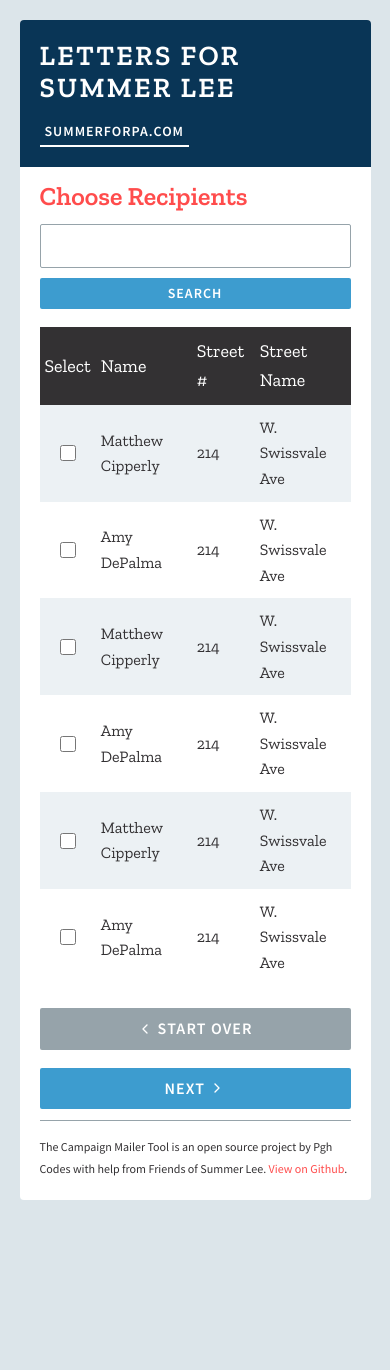
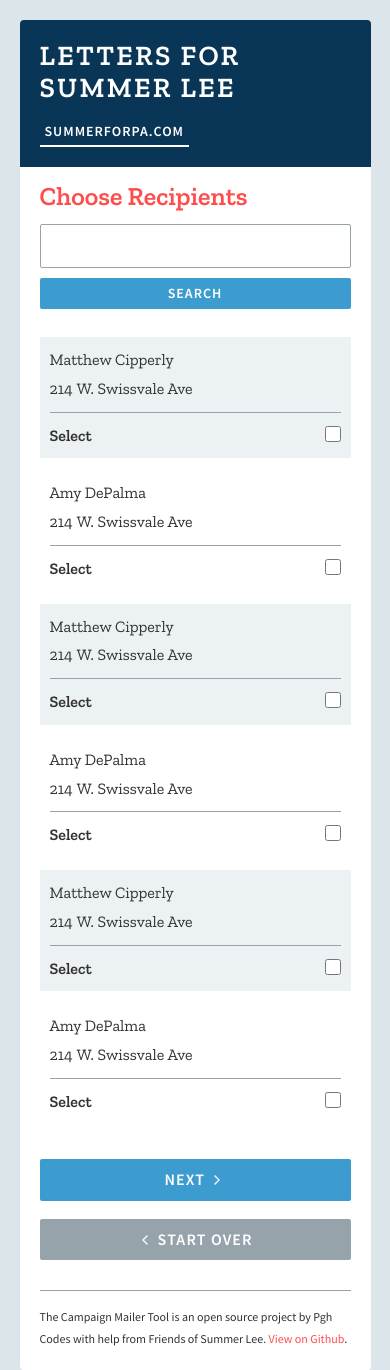
Before and after one commit to pgh-codes/campaign-mailing-tool, a Jekyll site: the page built from step-2.md, in a window 390 px wide. Built offline with Jekyll 4.4.1, drawn with Linux system fonts in a browser that asks for light colours; nearby versions of some CDN libraries; before the commit the page ends 1200 px from its top, so only the background shows below that.

Commit message:
Added mobile table styling, plus ui for selecting a recipient

```diff
--- a/assets/css/site.css
+++ b/assets/css/site.css
@@ -485,6 +485,11 @@
 }
 table {
   width: 100%;
+  margin-top: 10px;
+}
+table tr {
+  transition: background-color 0.2s;
+  border-bottom: 1px solid #ffffff;
 }
 table td {
   padding: 10px 5px;
@@ -508,8 +513,57 @@
 table tbody td input[type=checkbox] {
   margin: 0 auto;
 }
+table tbody td.mobile-only {
+  display: none;
+}
 table tbody > tr:nth-of-type(odd) {
   background-color: #ecf1f4;
+}
+table tbody > tr.selected {
+  background-color: #b1f7b6 !important;
+}
+@media (max-width: 575px) {
+  table tr {
+    padding: 10px;
+  }
+  table td {
+    padding: 0;
+    display: block;
+  }
+  table td:before {
+    content: attr(data-label);
+    float: left;
+    font-weight: bold;
+  }
+  table td.name {
+    display: block;
+  }
+  table td.street-num,
+  table td.street-name {
+    padding: 0;
+    display: inline;
+  }
+  table td.select {
+    margin-top: 10px;
+    padding-top: 10px;
+    border-top: 1px solid #96A3AA;
+  }
+  table td.select input[type=checkbox] {
+    float: right;
+  }
+  table td.desktop-only {
+    display: none;
+  }
+  table td.mobile-only {
+    display: block !important;
+  }
+  table thead {
+    display: none;
+  }
+  table tbody tr {
+    display: block;
+    margin-bottom: .625em;
+  }
 }
 .btn,
 button {
--- a/assets/css/vars-mixins.less
+++ b/assets/css/vars-mixins.less
@@ -5,6 +5,7 @@
 // ===============================================================
 
 // Breakpoints
+@small-max: ~"(max-width: 575px)";
 @small: ~"(min-width: 576px)"; // Small devices (landscape phones, 576px and up)
 @medium: ~"(min-width: 768px)"; // Medium devices (tablets, 768px and up)
 @large: ~"(min-width: 1200px)"; // Large devices (desktops, 992px and up)
@@ -28,6 +29,8 @@
 @error:         #ff0000;
 @error-light:   #ffe6e6;
 @error-dark:    darken(@error, 10%);
+
+@valid:         #b1f7b6;
 
 // Typography
 @base-font-size: 16;
--- a/step-2.md
+++ b/step-2.md
@@ -36,61 +36,74 @@
 
             <tbody>
                 <tr>
-                    <td><input type="checkbox" value="includeRecipient" /></td>
-                    <td>Matthew Cipperly</td>
-                    <td>214</td>
-                    <td>W. Swissvale Ave</td>
+                    <td class="desktop-only"><input type="checkbox"  value="includeRecipient" name="includeRecipient" /></td>
+                    <td class="name">Matthew Cipperly</td>
+                    <td class="street-num">214</td>
+                    <td class="street-name">W. Swissvale Ave</td>
+                    <td data-label="Select" class="mobile-only select"><input type="checkbox"  value="includeRecipient" name="includeRecipient" /></td>
+                    <td class="mobile-only clearfix"></td>
                 </tr>
 
                 <tr>
-                    <td><input type="checkbox" value="includeRecipient" /></td>
-                    <td>Amy DePalma</td>
-                    <td>214</td>
-                    <td>W. Swissvale Ave</td>
+                    <td class="desktop-only"><input type="checkbox"  value="includeRecipient" name="includeRecipient" /></td>
+                    <td class="name">Amy DePalma</td>
+                    <td class="street-num">214</td>
+                    <td class="street-name">W. Swissvale Ave</td>
+                    <td data-label="Select" class="mobile-only select"><input type="checkbox"  value="includeRecipient" name="includeRecipient" /></td>
+                    <td class="mobile-only clearfix"></td>
                 </tr>
 
                 <tr>
-                    <td><input type="checkbox" value="includeRecipient" /></td>
-                    <td>Matthew Cipperly</td>
-                    <td>214</td>
-                    <td>W. Swissvale Ave</td>
+                    <td class="desktop-only"><input type="checkbox"  value="includeRecipient" name="includeRecipient" /></td>
+                    <td class="name">Matthew Cipperly</td>
+                    <td class="street-num">214</td>
+                    <td class="street-name">W. Swissvale Ave</td>
+                    <td data-label="Select" class="mobile-only select"><input type="checkbox"  value="includeRecipient" name="includeRecipient" /></td>
+                    <td class="mobile-only clearfix"></td>
                 </tr>
 
                 <tr>
-                    <td><input type="checkbox" value="includeRecipient" /></td>
-                    <td>Amy DePalma</td>
-                    <td>214</td>
-                    <td>W. Swissvale Ave</td>
+                    <td class="desktop-only"><input type="checkbox"  value="includeRecipient" name="includeRecipient" /></td>
+                    <td class="name">Amy DePalma</td>
+                    <td class="street-num">214</td>
+                    <td class="street-name">W. Swissvale Ave</td>
+                    <td data-label="Select" class="mobile-only select"><input type="checkbox"  value="includeRecipient" name="includeRecipient" /></td>
+                    <td class="mobile-only clearfix"></td>
                 </tr>
 
                 <tr>
-                    <td><input type="checkbox" value="includeRecipient" /></td>
-                    <td>Matthew Cipperly</td>
-                    <td>214</td>
-                    <td>W. Swissvale Ave</td>
+                    <td class="desktop-only"><input type="checkbox"  value="includeRecipient" name="includeRecipient" /></td>
+                    <td class="name">Matthew Cipperly</td>
+                    <td class="street-num">214</td>
+                    <td class="street-name">W. Swissvale Ave</td>
+                    <td data-label="Select" class="mobile-only select"><input type="checkbox"  value="includeRecipient" name="includeRecipient" /></td>
+                    <td class="mobile-only clearfix"></td>
                 </tr>
 
                 <tr>
-                    <td><input type="checkbox" value="includeRecipient" /></td>
-                    <td>Amy DePalma</td>
-                    <td>214</td>
-                    <td>W. Swissvale Ave</td>
+                    <td class="desktop-only"><input type="checkbox"  value="includeRecipient" name="includeRecipient" /></td>
+                    <td class="name">Amy DePalma</td>
+                    <td class="street-num">214</td>
+                    <td class="street-name">W. Swissvale Ave</td>
+                    <td data-label="Select" class="mobile-only select"><input type="checkbox"  value="includeRecipient" name="includeRecipient" /></td>
+                    <td class="mobile-only clearfix"></td>
                 </tr>
+
             </tbody>
         </table>
     </div>
 
 
-    <div class="col-12 space-above-half">
+     <div class="field-group col-12 space-around-half">
         <div class="row">
-            <div class="col-sm-6">
-                <a href="/" class="btn block gray"><svg aria-hidden="true" class="icon rotate-left"><use xlink:href="#icon-arrow" href="#icon-arrow"></use></svg> Start Over</a>
+            <div class="col-sm-6 order-sm-2 text-right">
+                <a href="/step-3" class="btn block">Next <svg aria-hidden="true" class="icon rotate-right"><use xlink:href="#icon-arrow" href="#icon-arrow"></use></svg></a>
             </div>
 
             <div class="mobile-space"></div>
 
-            <div class="col-sm-6 text-right">
-                <a href="/step-3" class="btn block">Next <svg aria-hidden="true" class="icon rotate-right"><use xlink:href="#icon-arrow" href="#icon-arrow"></use></svg></a>
+            <div class="col-sm-6 order-sm-1">
+                <a href="/" class="btn block gray"><svg aria-hidden="true" class="icon rotate-left"><use xlink:href="#icon-arrow" href="#icon-arrow"></use></svg> Start Over</a>
             </div>
         </div>
     </div>
```
Also changed, not shown: assets/css/components/tables.less (+73 -0 lines), assets/js/main.js (+6 -4 lines), step-1.md (+5 -5 lines), assets/js/main.min.js, 7 other files.
